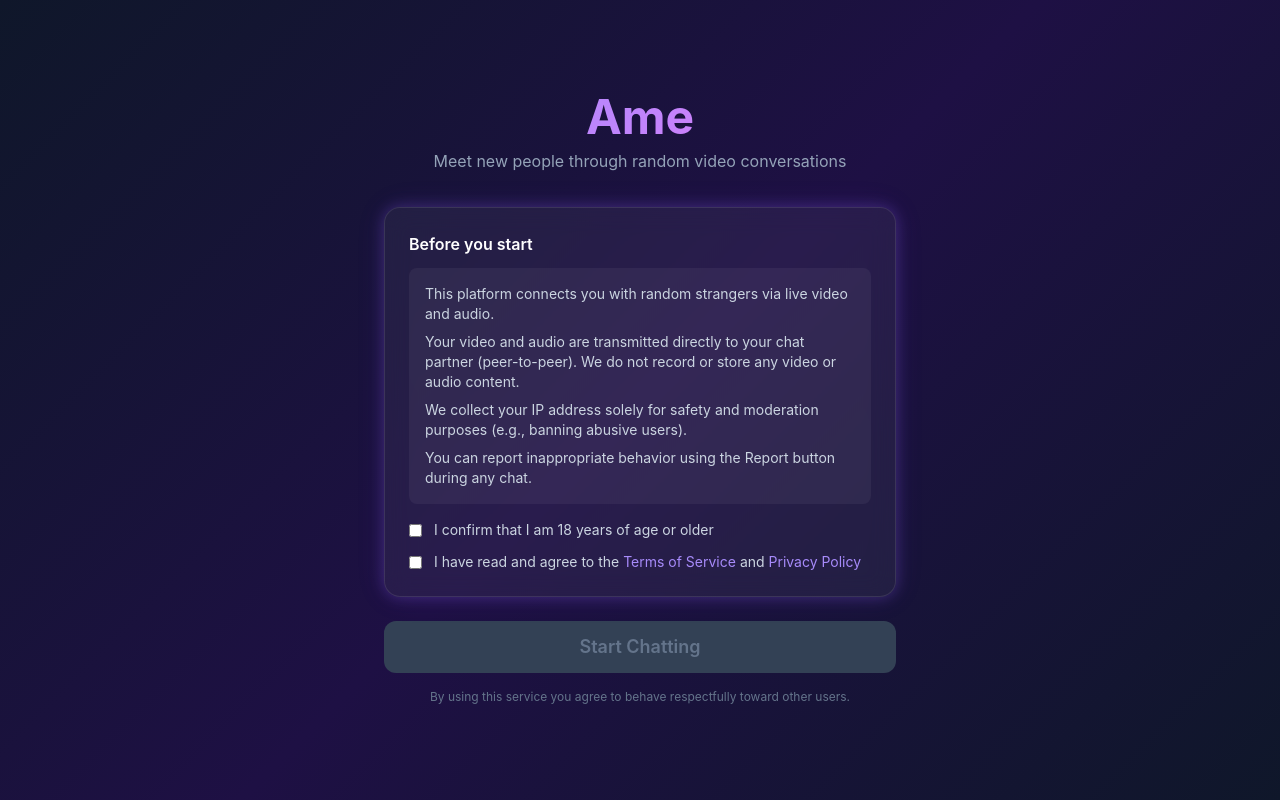
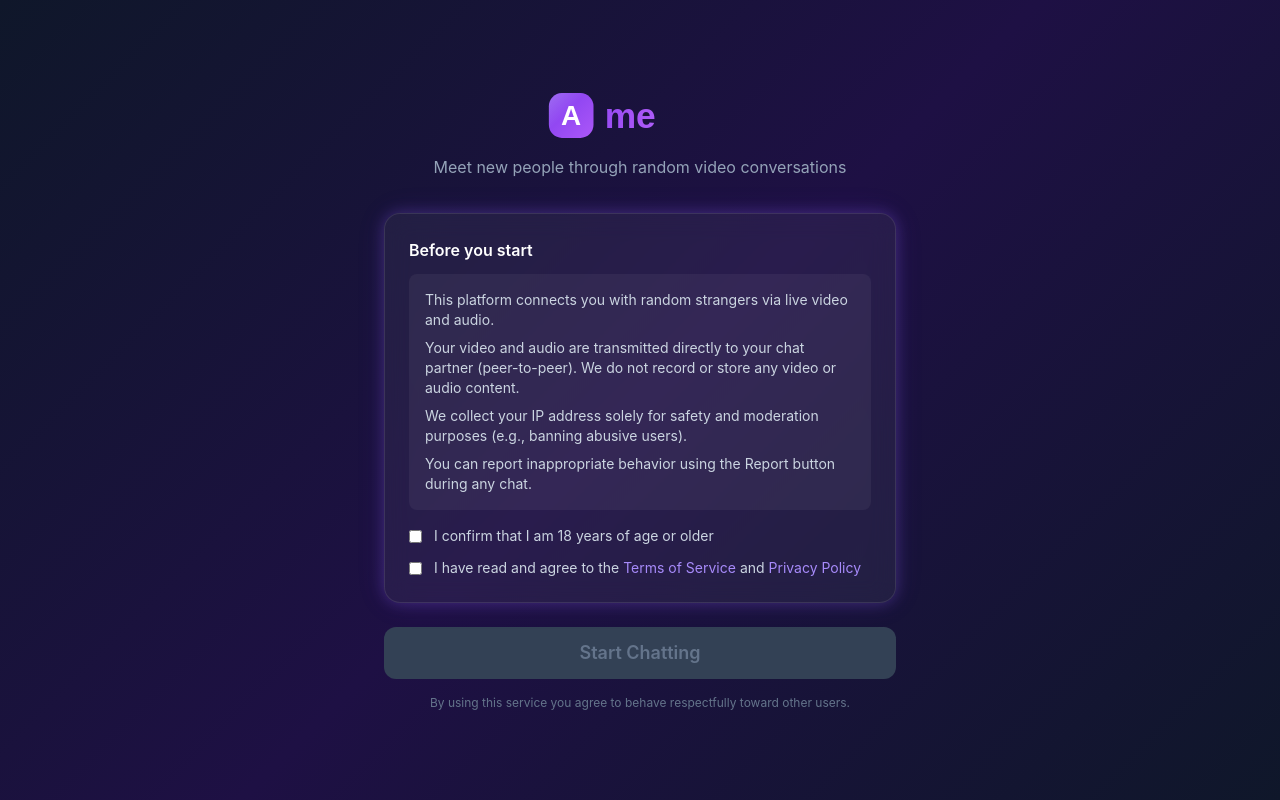
Before and after one commit to laestrella1330-spec/Ame, a React (Vite) app in the folder client/: page / in a window 1280 px wide. Built offline with nearby package versions, Linux system fonts and the light colour scheme.

Commit message:
Add logo and favicon for Ame branding
Purple gradient SVG logo with icon + text, SVG favicon visible
in browser tab, and theme-color meta tag.

Co-Authored-By: Claude Opus 4.6 <noreply@anthropic.com>

```diff
--- a/client/index.html
+++ b/client/index.html
@@ -3,6 +3,8 @@
   <head>
     <meta charset="UTF-8" />
     <meta name="viewport" content="width=device-width, initial-scale=1.0" />
+    <link rel="icon" type="image/svg+xml" href="/favicon.svg" />
+    <meta name="theme-color" content="#7c3aed" />
     <title>Ame - Random Video Chat</title>
   </head>
   <body>
--- a/client/src/pages/ChatPage.tsx
+++ b/client/src/pages/ChatPage.tsx
@@ -56,7 +56,7 @@ export default function ChatPage() {
     <div className="min-h-screen flex flex-col">
       {/* Header */}
       <div className="flex items-center justify-between px-4 py-3 glass">
-        <h1 className="text-gradient font-bold text-lg">Ame</h1>
+        <img src="/logo.svg" alt="Ame" className="h-8" />
         <div className="flex items-center gap-4">
           <ConnectionStatus state={connectionState} />
           {isConnected ? (
--- a/client/src/pages/LandingPage.tsx
+++ b/client/src/pages/LandingPage.tsx
@@ -18,7 +18,7 @@ export default function LandingPage() {
     <div className="min-h-screen flex items-center justify-center p-4">
       <div className="max-w-lg w-full">
         <div className="text-center mb-8 animate-float">
-          <h1 className="text-5xl font-bold text-gradient mb-2">Ame</h1>
+          <img src="/logo.svg" alt="Ame" className="h-14 mx-auto mb-3" />
           <p className="text-slate-400">Meet new people through random video conversations</p>
         </div>
 
```
Also changed, not shown: client/public/favicon.svg (added), client/public/logo.svg (added).
